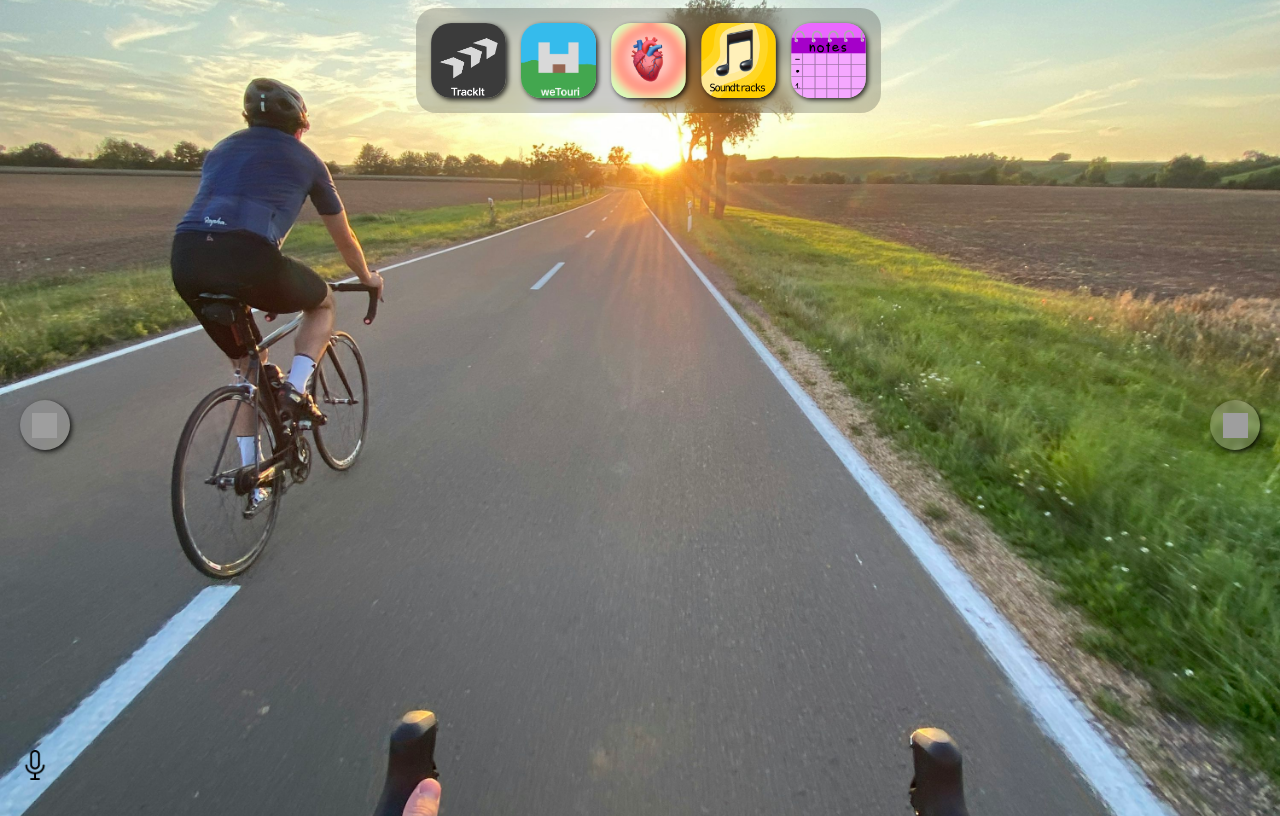
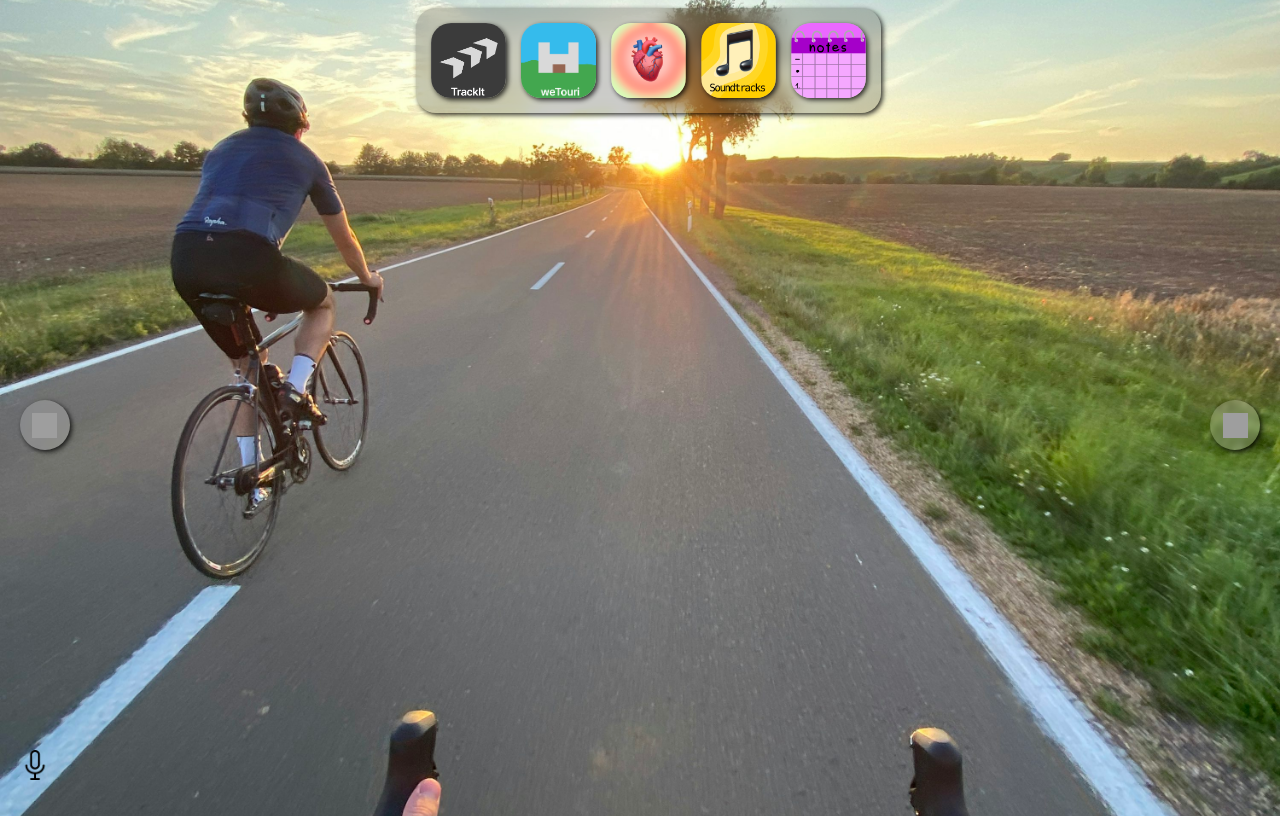
Before and after one commit to ptxcy/HCI-REF, a website: page src/public/index.html in a window 1280 px wide. Both pictures are taken after a click on the element 648 px from the left and 45 px from the top of the page. Shown: the top 816 px of the page. Drawn offline with Linux system fonts and the light colour scheme; grey boxes are pictures that could not be loaded.

Commit message:
hotbar shadow, unmute button diff colour

```diff
--- a/src/public/css/hotbar.css
+++ b/src/public/css/hotbar.css
@@ -9,6 +9,7 @@
     backdrop-filter: blur(10px);
     margin: 0 auto;
     align-self: start;
+    box-shadow: 2px 2px 5px rgba(0, 0, 0, 0.8);
 }
 
 @keyframes hotbarIn {
```
Also changed, not shown: src/public/images/unmute.png.
